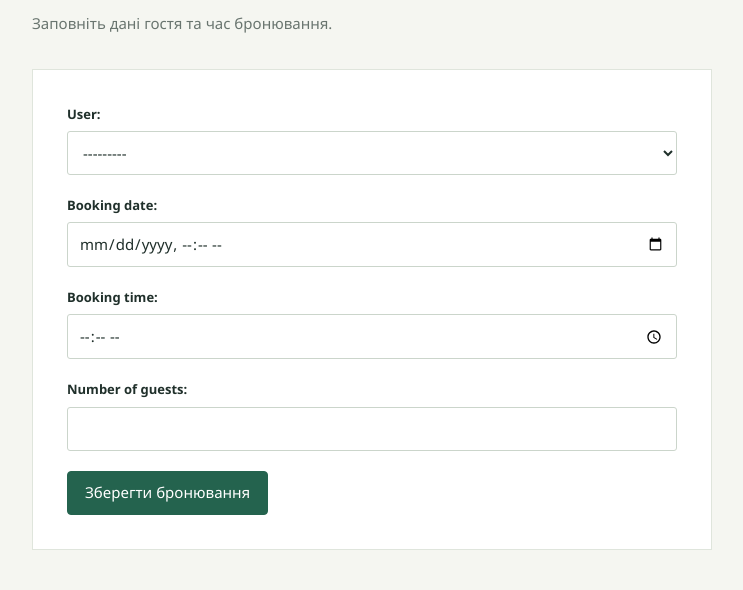
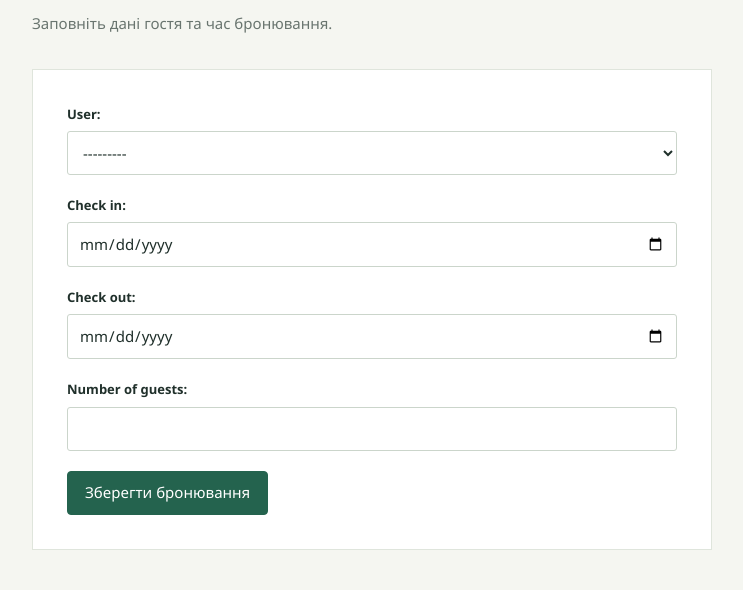
Before and after one commit to skyNick0/booking, a Django app: page /bookings/new/ in a window 1280 px wide. Shown: the part 253-843 px from the top of the page, without its empty margins (72-815 px from the left). Run offline with Django 5.2, Linux system fonts and the light colour scheme; data comes from the database, SQL or seed files in the repository.

Commit message:
Fix booking stay date handling
Co-authored-by: Copilot <223556219+Copilot@users.noreply.github.com>

```diff
--- a/booking/app/forms.py
+++ b/booking/app/forms.py
@@ -6,12 +6,13 @@ from .models import Booking
 class BookingForm(forms.ModelForm):
     class Meta:
         model = Booking
-        fields = ["user", "booking_date", "booking_time", "number_of_guests"]
+        fields = ["user", "check_in", "check_out", "number_of_guests"]
         widgets = {
-            "booking_date": forms.DateTimeInput(
-                attrs={"type": "datetime-local"},
-                format="%Y-%m-%dT%H:%M",
+            "check_in": forms.DateInput(
+                attrs={"type": "date"},
             ),
-            "booking_time": forms.TimeInput(attrs={"type": "time"}),
+            "check_out": forms.DateInput(
+                attrs={"type": "date"},
+            ),
             "number_of_guests": forms.NumberInput(attrs={"min": 1}),
         }
--- a/booking/app/models.py
+++ b/booking/app/models.py
@@ -11,12 +11,12 @@ class User(models.Model):
 
 class Booking(models.Model):
     user = models.ForeignKey(User, on_delete=models.CASCADE)
-    booking_date = models.DateTimeField()
-    booking_time = models.TimeField()
+    check_in = models.DateField()
+    check_out = models.DateField()
     number_of_guests = models.PositiveIntegerField()
 
     def __str__(self):
-        return f"Booking by {self.user.username} on {self.booking_date} at {self.booking_time}"
+        return f"Booking by {self.user.username} from {self.check_in} to {self.check_out}"
 
 class Room(models.Model):
     room_number = models.CharField(max_length=10, unique=True)
--- a/booking/app/templates/app/booking_list.html
+++ b/booking/app/templates/app/booking_list.html
@@ -5,8 +5,8 @@
 <div class="section-head"><div><h1 style="font-size:48px">Бронювання</h1><p class="muted">Список створених бронювань.</p></div><a class="button" href="{% url 'booking_create' %}">Додати бронювання</a></div>
 {% if bookings %}
   <div class="table-wrap"><table>
-    <thead><tr><th>Гість</th><th>Дата</th><th>Час</th><th>Кількість гостей</th></tr></thead>
-    <tbody>{% for booking in bookings %}<tr><td>{{ booking.user.username }}</td><td>{{ booking.booking_date|date:'d.m.Y H:i' }}</td><td>{{ booking.booking_time|time:'H:i' }}</td><td>{{ booking.number_of_guests }}</td></tr>{% endfor %}</tbody>
+    <thead><tr><th>Гість</th><th>Дата в'їзду</th><th>Дата виїзду</th><th>Кількість гостей</th></tr></thead>
+    <tbody>{% for booking in bookings %}<tr><td>{{ booking.user.username }}</td><td>{{ booking.check_in|date:'d.m.Y' }}</td><td>{{ booking.check_out|date:'d.m.Y' }}</td><td>{{ booking.number_of_guests }}</td></tr>{% endfor %}</tbody>
   </table></div>
 {% else %}
   <div class="empty">Бронювань ще немає. Створіть перше бронювання.</div>
--- a/booking/app/templates/app/home.html
+++ b/booking/app/templates/app/home.html
@@ -4,7 +4,7 @@
 <section class="hero">
   <div class="hero-content">
     <span class="eyebrow">Панель бронювання</span>
-    <h1>Гостям тут добре.</h1>
+    <h1>Кімната яку ти бажаєш.</h1>
     <p>Керуйте кімнатами та бронюваннями в одному місці.</p>
     <a class="button" href="{% url 'booking_create' %}">Створити бронювання</a>
   </div>
@@ -32,8 +32,8 @@
   <div class="section-head"><h2>Останні бронювання</h2><a class="text-link" href="{% url 'booking_list' %}">Переглянути всі</a></div>
   {% if recent_bookings %}
     <div class="table-wrap"><table>
-      <thead><tr><th>Гість</th><th>Дата</th><th>Час</th><th>Гостей</th></tr></thead>
-      <tbody>{% for booking in recent_bookings %}<tr><td>{{ booking.user.username }}</td><td>{{ booking.booking_date|date:'d.m.Y' }}</td><td>{{ booking.booking_time|time:'H:i' }}</td><td>{{ booking.number_of_guests }}</td></tr>{% endfor %}</tbody>
+      <thead><tr><th>Гість</th><th>Дата в'їзду</th><th>Дата виїзду</th><th>Гостей</th></tr></thead>
+      <tbody>{% for booking in recent_bookings %}<tr><td>{{ booking.user.username }}</td><td>{{ booking.check_in|date:'d.m.Y' }}</td><td>{{ booking.check_out|date:'d.m.Y' }}</td><td>{{ booking.number_of_guests }}</td></tr>{% endfor %}</tbody>
     </table></div>
   {% else %}
     <div class="empty">Бронювань ще немає.</div>
--- a/booking/app/views.py
+++ b/booking/app/views.py
@@ -9,7 +9,7 @@ def home(request):
 	context = {
 		"room_count": Room.objects.count(),
 		"booking_count": Booking.objects.count(),
-		"recent_bookings": Booking.objects.select_related("user").order_by("-booking_date")[:5],
+		"recent_bookings": Booking.objects.select_related("user").order_by("-check_in")[:5],
 		"rooms": Room.objects.all()[:3],
 	}
 	return render(request, "app/home.html", context)
@@ -20,7 +20,7 @@ def room_list(request):
 
 
 def booking_list(request):
-	bookings = Booking.objects.select_related("user").order_by("-booking_date")
+	bookings = Booking.objects.select_related("user").order_by("-check_in")
 	return render(request, "app/booking_list.html", {"bookings": bookings})
 
 
```
Also changed, not shown: booking/app/migrations/0002_booking_stay_dates.py (added).
